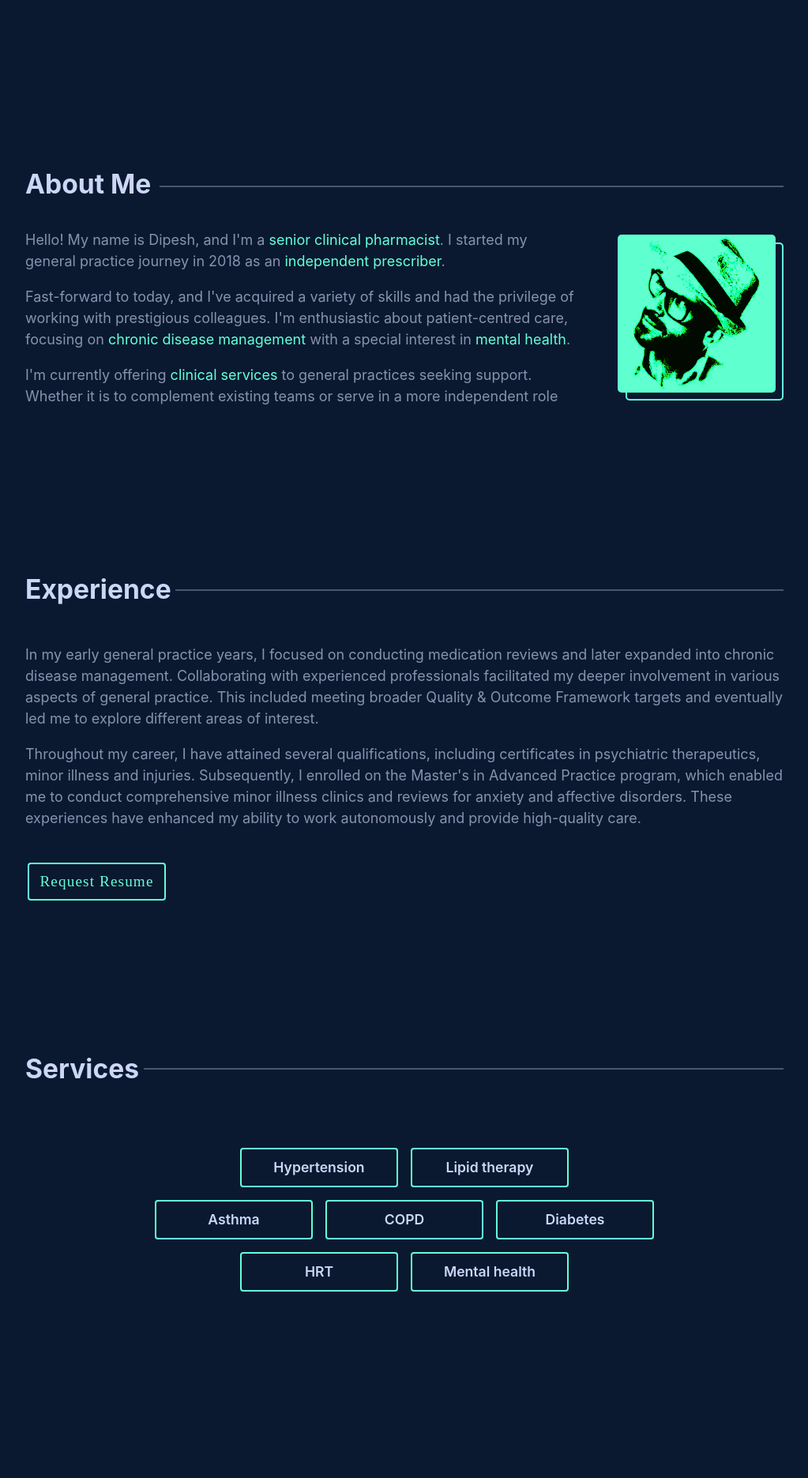
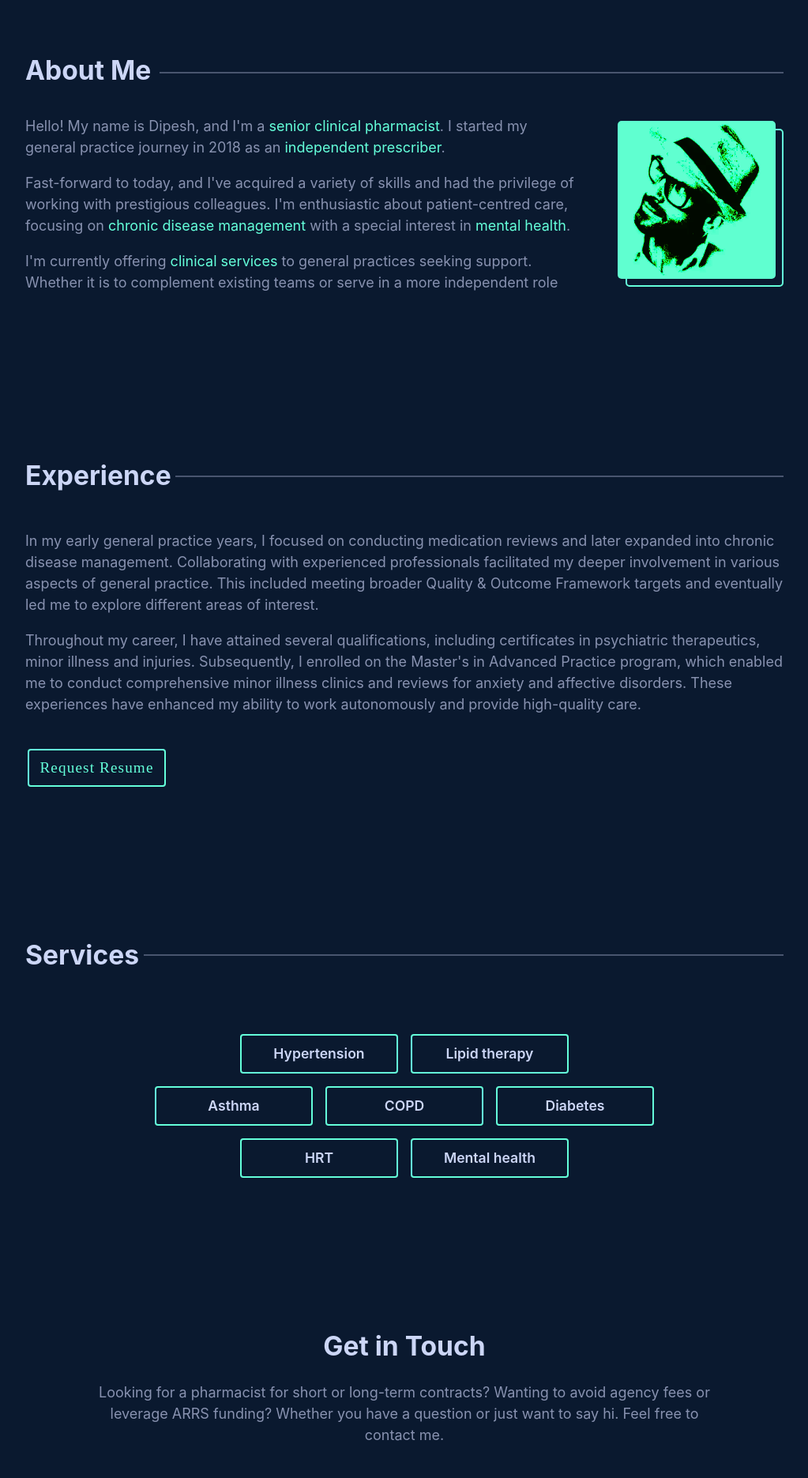
Before and after one commit to Diipz/landing-page, a React (Vite) app: page / in a window 1280 px wide. Shown: the part 880-2751 px from the top of the page at 79% size, without its empty margins (128-1151 px from the left). Built offline with nearby package versions, Linux system fonts and the light colour scheme.

Commit message:
Amend padding styling for responsive design

```diff
--- a/src/App.jsx
+++ b/src/App.jsx
@@ -35,6 +35,7 @@ export default function App() {
     }
   })
 
+
   return (
     <ThemeProvider theme={theme}>
       <CssBaseline />
--- a/src/assets/styles/main-content.css
+++ b/src/assets/styles/main-content.css
@@ -7,15 +7,6 @@
     display: block;
     margin: 0 10rem;
 
-}
-
-@media screen and (max-width: 801px) {
-    .main-container {
-        margin: 0 3rem;
-    }
-    .about-container {
-        flex-wrap: wrap;
-    }
 }
 
 
@@ -92,10 +83,13 @@ h3.font-calibre {
     max-width: 1000px;
     display: block;
     overflow: hidden;
-    margin: 12rem auto;
+    margin: 0 auto;
+    padding-top: 12rem;
 }
 
-
+#about-section {
+    padding-top: 3rem;
+}
 
 #about-heading, #experience-heading, #services-heading {
     position: relative;
@@ -228,7 +222,8 @@ div.service-card:hover {
 #contact-section {
     max-width: 800px;
     overflow: hidden;
-    margin: 0px auto;
+    margin: 0 auto;
+    padding-top: 12rem;
     display: flex;
     flex-direction: column;
     justify-content: center;
@@ -238,7 +233,6 @@ div.service-card:hover {
 #contact-heading {
     font-size: 2.1rem;
     font-weight: 700;
-    margin-top: 14rem;
     font-family: 'Calibre', 'Inter', 'San Francisco', 'SF Pro Text', -apple-system, system-ui, sans-serif;
     color: var(--white-slate);
 }
@@ -247,3 +241,27 @@ div.service-card:hover {
     text-align: center;
     margin-top: 1.5rem;
 }
+
+@media screen and (max-width: 801px) {
+    .main-container {
+        margin: 0 3rem;
+    }
+    .about-container {
+        flex-wrap: wrap;
+    }
+}
+
+@media screen and (480px <= width <= 801px) {
+    #services-section, #experience-section {
+        padding-top: 6rem;
+    }
+    #about-section {
+        padding-top: 3rem;
+    }
+}
+
+@media screen and (max-width: 480px) {
+    #services-section, #about-section, #experience-section {
+        padding-top: 60px;
+    }
+}
```
